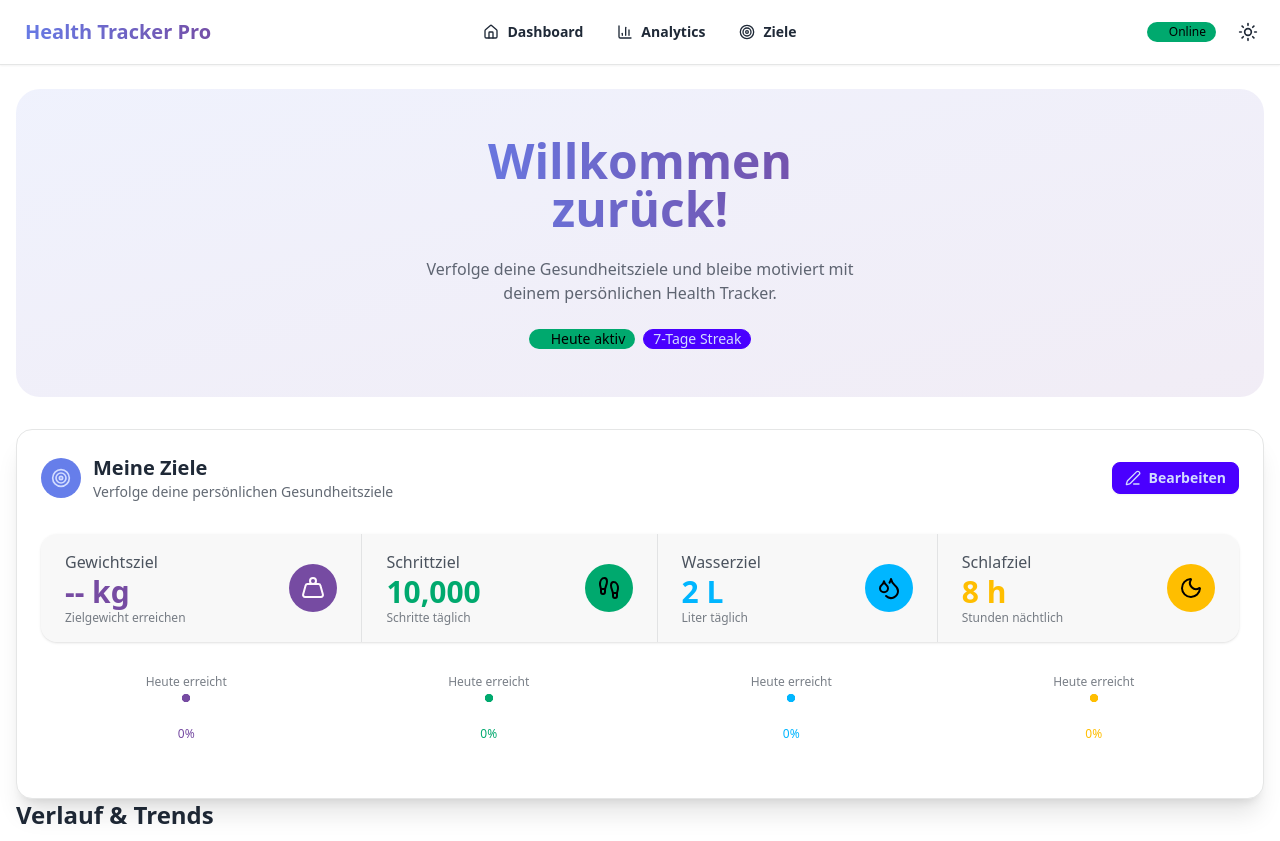
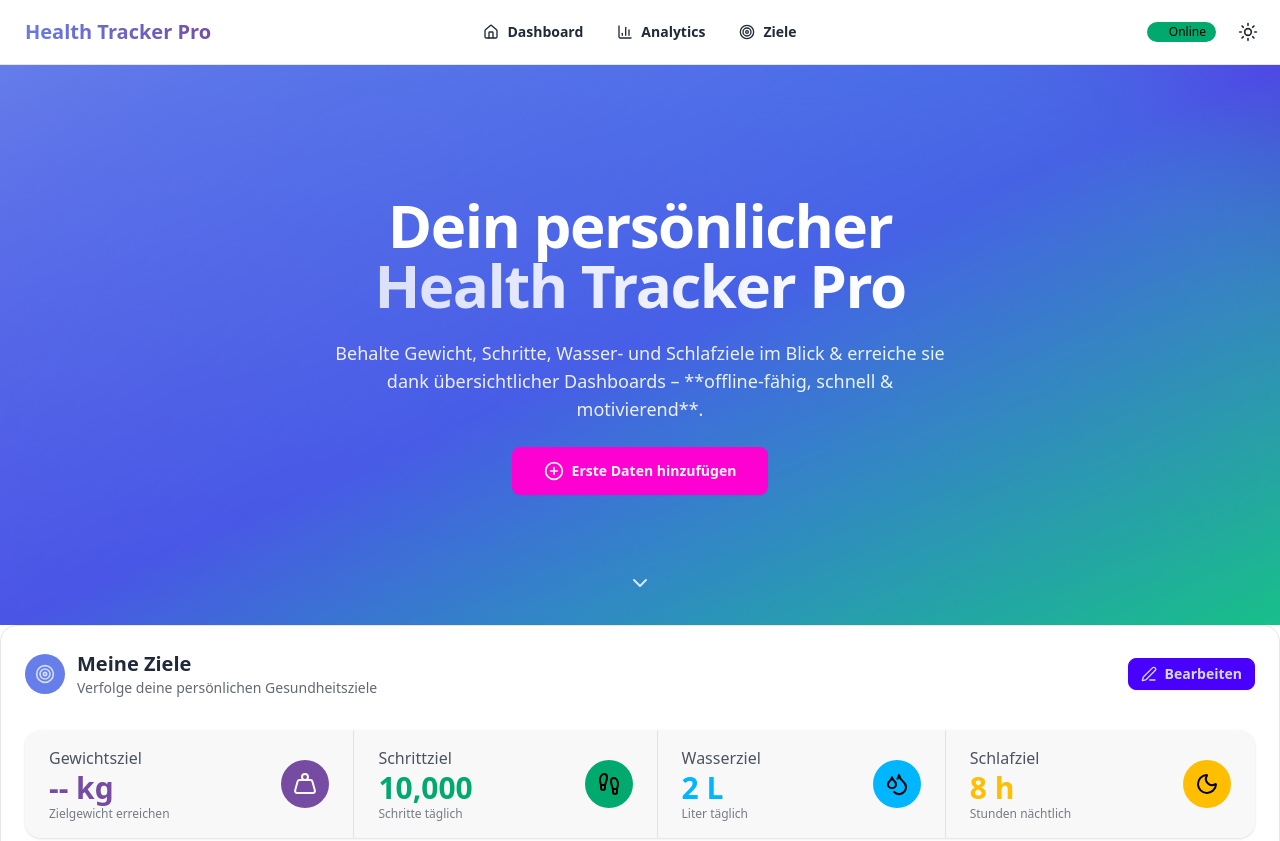
Before and after one commit to zy0x1337/health-tracker-pwa, a website: page public/index.html in a window 1280 px wide. Shown: the top 841 px of the page. Drawn offline with nearby package versions, Linux system fonts and the light colour scheme; no server answers.

Commit message:
UI update

```diff
--- a/public/index.html
+++ b/public/index.html
@@ -88,27 +88,61 @@
         </div>
     </div>
 
-    <div class="container mx-auto px-4 py-6 max-w-7xl">
-        <!-- Welcome Section -->
-        <div class="hero bg-gradient-to-br from-primary/10 to-secondary/10 rounded-3xl mb-8">
-            <div class="hero-content text-center py-12">
-                <div class="max-w-md">
-                    <h1 class="text-5xl font-bold bg-gradient-to-r from-primary to-secondary bg-clip-text text-transparent">
-                        Willkommen zurück!
-                    </h1>
-                    <p class="py-6 text-base-content/70">
-                        Verfolge deine Gesundheitsziele und bleibe motiviert mit deinem persönlichen Health Tracker.
-                    </p>
-                    <div class="flex justify-center gap-2">
-                        <div class="badge badge-success gap-1">
-                            <div class="w-2 h-2 bg-success rounded-full animate-pulse"></div>
-                            Heute aktiv
-                        </div>
-                        <div class="badge badge-primary">7-Tage Streak</div>
-                    </div>
-                </div>
-            </div>
+    <!-- ==================================
+     HERO SECTION – HEALTH TRACKER PRO
+     ================================== -->
+<section
+    class="relative isolate min-h-[70vh] flex flex-col items-center justify-center overflow-hidden bg-gradient-to-br from-primary via-indigo-600 to-emerald-500 text-base-100"
+>
+    <!-- dezent animierte Hintergrund-Shapes -->
+    <div class="absolute -z-10 inset-0 overflow-hidden">
+        <svg class="absolute top-[-20%] left-1/2 w-[120%] -translate-x-1/2 opacity-20 blur-[60px]"
+             viewBox="0 0 800 600" fill="none">
+            <path d="M0 300C0 134.3 134.3 0 300 0H500C665.7 0 800 134.3 800 300V600H0V300Z"
+                  fill="url(#grad1)"/>
+            <defs>
+                <linearGradient id="grad1" x1="0" x2="800" y1="0" y2="600" gradientUnits="userSpaceOnUse">
+                    <stop stop-color="#4F46E5"/>
+                    <stop offset=".5" stop-color="#22D3EE"/>
+                    <stop offset="1" stop-color="#4ADE80"/>
+                </linearGradient>
+            </defs>
+        </svg>
+    </div>
+
+    <!-- Headline + Claim -->
+    <div class="max-w-2xl px-6 text-center space-y-6">
+        <h1 class="text-4xl sm:text-5xl md:text-6xl font-extrabold leading-tight tracking-tight">
+            Dein persönlicher<br>
+            <span class="bg-clip-text text-transparent bg-gradient-to-r from-base-100/80 to-base-100">
+                Health&nbsp;Tracker&nbsp;Pro
+            </span>
+        </h1>
+
+        <p class="text-base lg:text-lg text-base-100/90">
+            Behalte Gewicht, Schritte, Wasser- und Schlafziele im Blick & erreiche sie dank
+            übersichtlicher Dashboards – **offline-fähig, schnell & motivierend**.
+        </p>
+
+        <!-- Call-to-Action Buttons -->
+        <div class="flex flex-col sm:flex-row sm:justify-center gap-3 mt-4">
+            <a href="#health-form" class="btn btn-secondary btn-wide sm:btn-md gap-2">
+                <i data-lucide="plus-circle" class="w-5 h-5"></i>
+                Erste Daten hinzufügen
+            </a>
+
+            <button id="install-btn" class="btn btn-outline btn-accent btn-wide sm:btn-md gap-2 hidden">
+                <i data-lucide="download" class="w-5 h-5"></i>
+                App installieren
+            </button>
         </div>
+    </div>
+
+    <!-- Scroll-Indicator -->
+    <div class="absolute bottom-6 inset-x-0 flex justify-center">
+        <i data-lucide="chevron-down" class="w-6 h-6 animate-bounce text-base-100/80"></i>
+    </div>
+</section>
 
         <!-- Goals Section -->
 <div class="card bg-base-100 shadow-xl border border-base-300">
```
